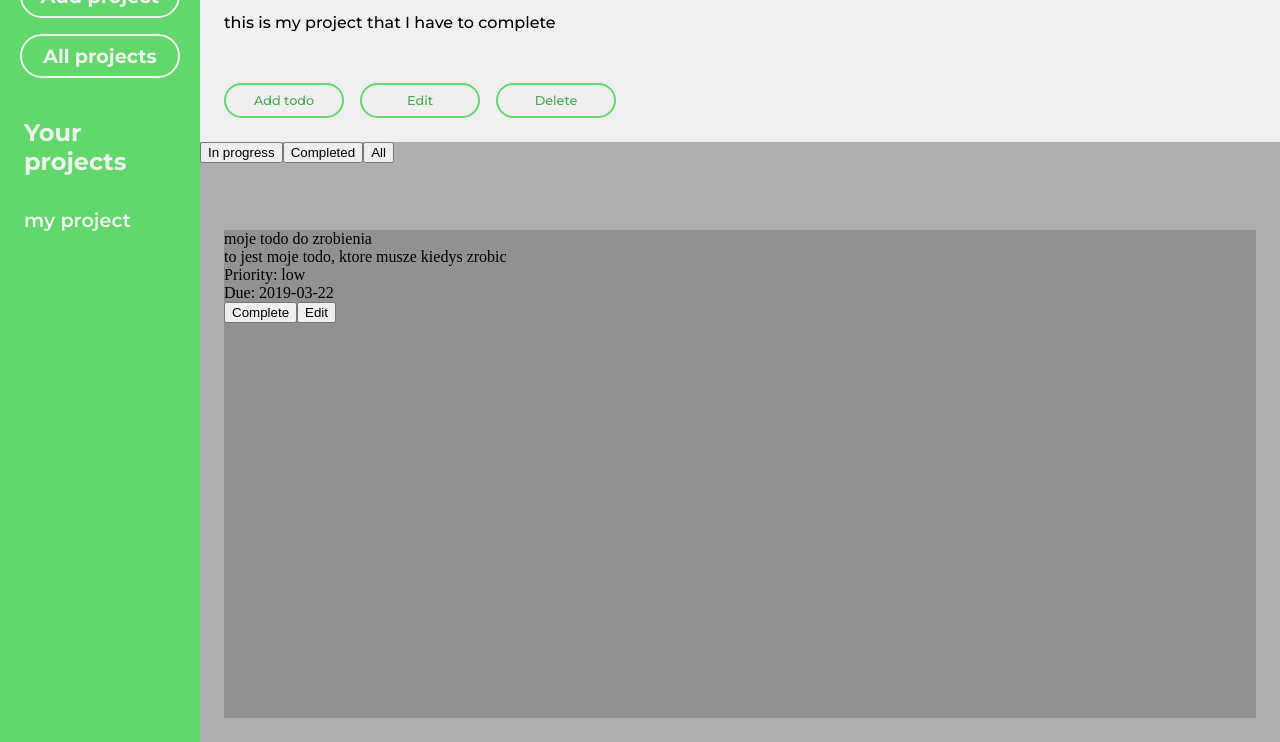
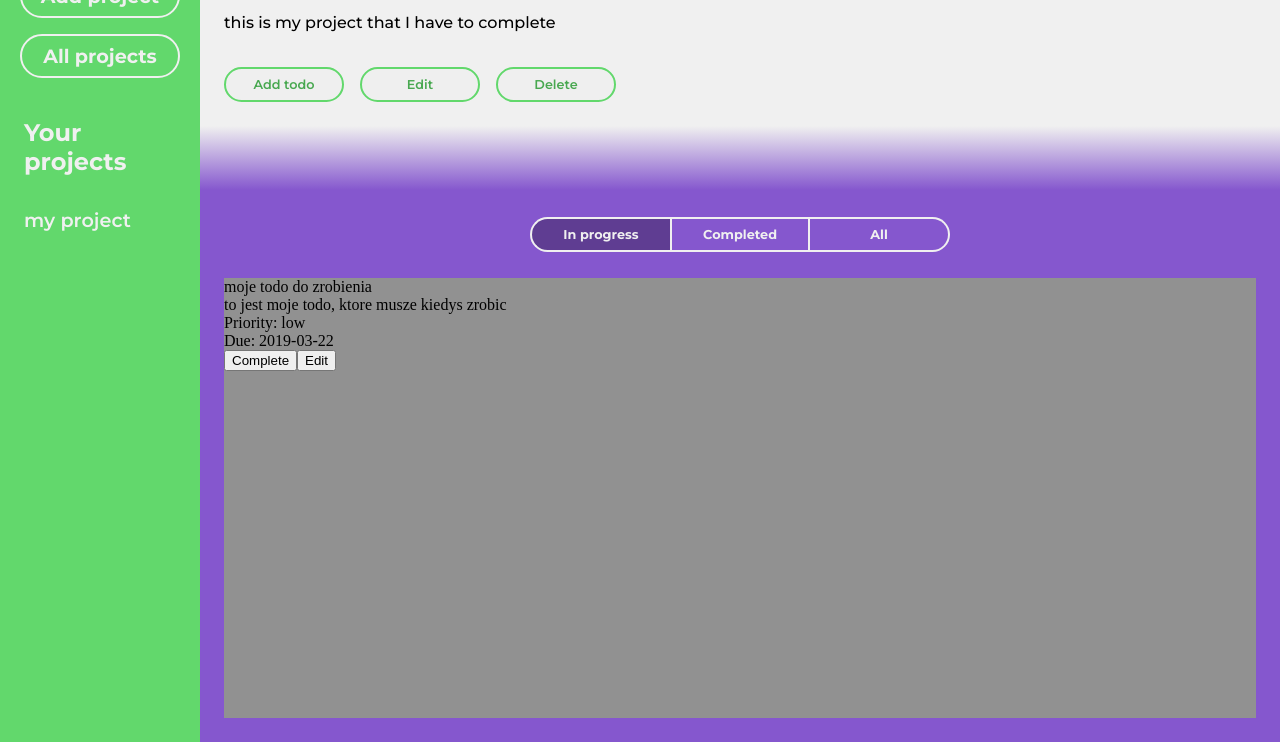
Before and after one commit to swos13/todo, a website built with webpack: page src/index.html in a window 1280 px wide. Shown: the part 58-800 px from the top of the page. Built offline with nearby package versions, Linux system fonts and the light colour scheme.

Commit message:
Style selection buttons

```diff
--- a/src/style.css
+++ b/src/style.css
@@ -8,6 +8,8 @@
     --darker-green-color: #48a850;
     --white-color: #f0f0f0;
     --grey-color: #dadada;
+    --violet-color: #8557ce;
+    --darker-violet-color: #5f3d92;
 }
 
 body {
@@ -79,7 +81,7 @@ body {
 .project-container {
     grid-column: 2 / 3;
     display: grid;
-    grid-template-rows: 1fr 3fr;
+    grid-template-rows: 1fr 64px 3fr;
 }
 
 .project-header {
@@ -106,7 +108,7 @@ body {
 }
 
 .project-buttons-container > button {
-    font: 500 0.8rem Montserrat, Helvetica, sans-serif;
+    font: 600 0.8rem Montserrat, Helvetica, sans-serif;
     width: 120px;
     padding: 0.5rem;
     border: 2px solid;
@@ -119,16 +121,53 @@ body {
     background-color: var(--grey-color);
 }
 
+.gradient {
+    background-image: linear-gradient(var(--white-color), var(--violet-color));
+}
+
 .todos-container {
-    background-color: rgb(175, 175, 175);
-    grid-row: 2 / 3;
+    background-color: var(--violet-color);
+    grid-row: 3 / 4;
     display: grid;
     grid-template-rows: 64px 1fr;
+    gap: 24px;
+}
+
+.todos-selection {
+    place-self: center;
+    margin-top: 24px;
+}
+
+.todos-selection > button {
+    color: var(--white-color);
+    font: 700 0.8rem Montserrat, Helvetica, sans-serif;
+    width: 140px;
+    padding: 0.5rem;
+    background-color: var(--violet-color);
+    border: 2px solid;
+    border-color: var(--white-color);
+}
+
+.todos-selection > button:nth-of-type(1) {
+    border-top-left-radius: 24px;
+    border-bottom-left-radius: 24px;
+    border-right: 2px;
+}
+
+.todos-selection > button:nth-of-type(3) {
+    border-top-right-radius: 24px;
+    border-bottom-right-radius: 24px;
+    border-left: 2px;
+}
+
+.in-progress-button.active, .completed-button.active, .all-button.active {
+    background-color: var(--darker-violet-color);
 }
 
 .todos-cards {
     background-color: rgb(145, 145, 145);
     margin: 24px;
+    margin-top: 0;
 }
 
 .error {
--- a/src/view.js
+++ b/src/view.js
@@ -315,6 +315,7 @@ const view = (() => {
 
         const inProgressButton = document.createElement('button');
         inProgressButton.classList.add('in-progress-button');
+        inProgressButton.classList.add('active');
         inProgressButton.textContent = 'In progress';
 
         inProgressButton.addEventListener('click', () => {
@@ -365,7 +366,9 @@ const view = (() => {
     const createProject = (title, description) => {
         const contentContainer = document.createElement('div');
         contentContainer.classList.add('project-container');
-        appendChildren(contentContainer, [createProjectHeader(title, description), createTodosContainer()]);
+        const gradient = document.createElement('div');
+        gradient.classList.add('gradient');
+        appendChildren(contentContainer, [createProjectHeader(title, description), gradient, createTodosContainer()]);
         return contentContainer;
     }
 
```
